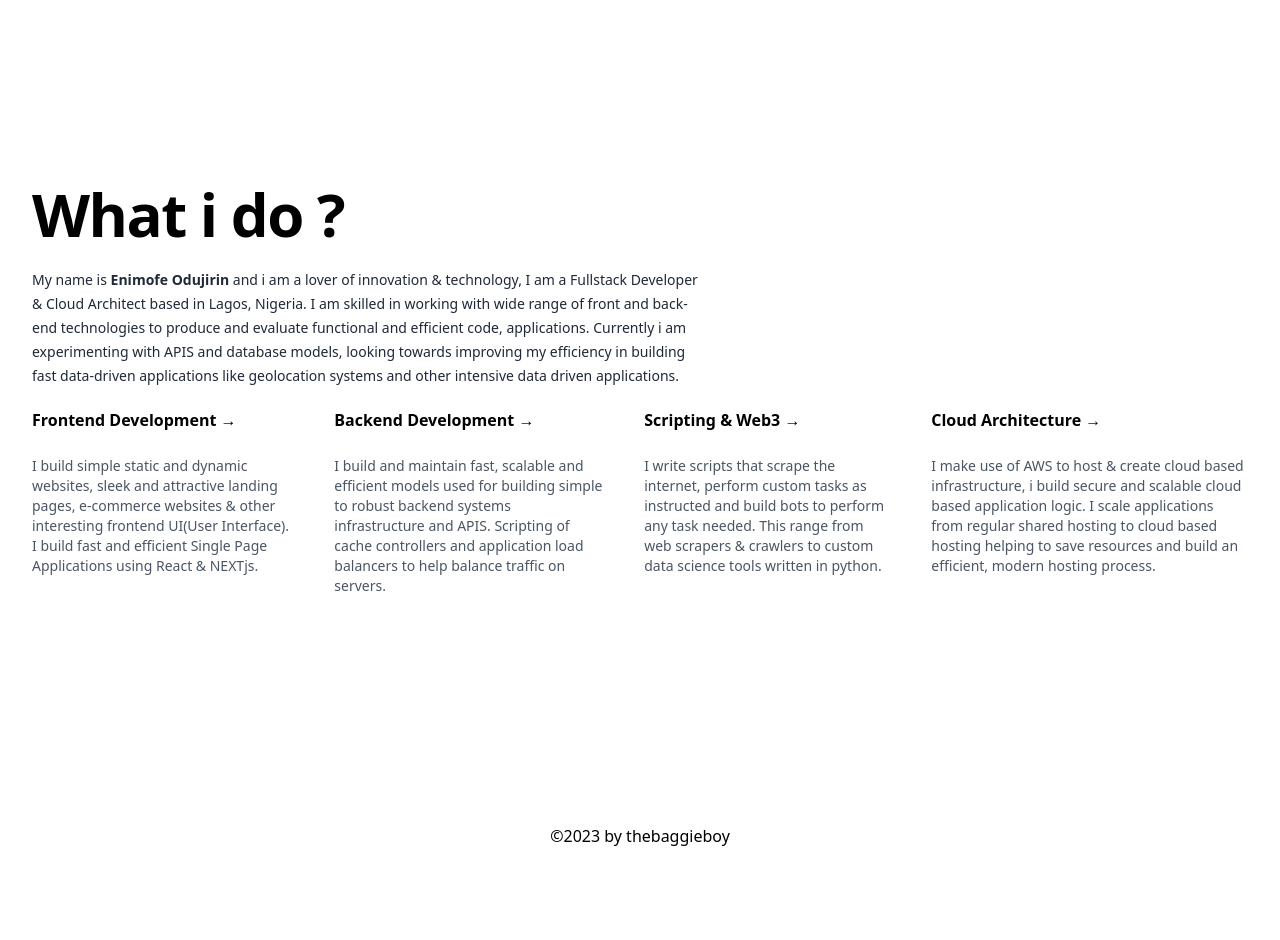
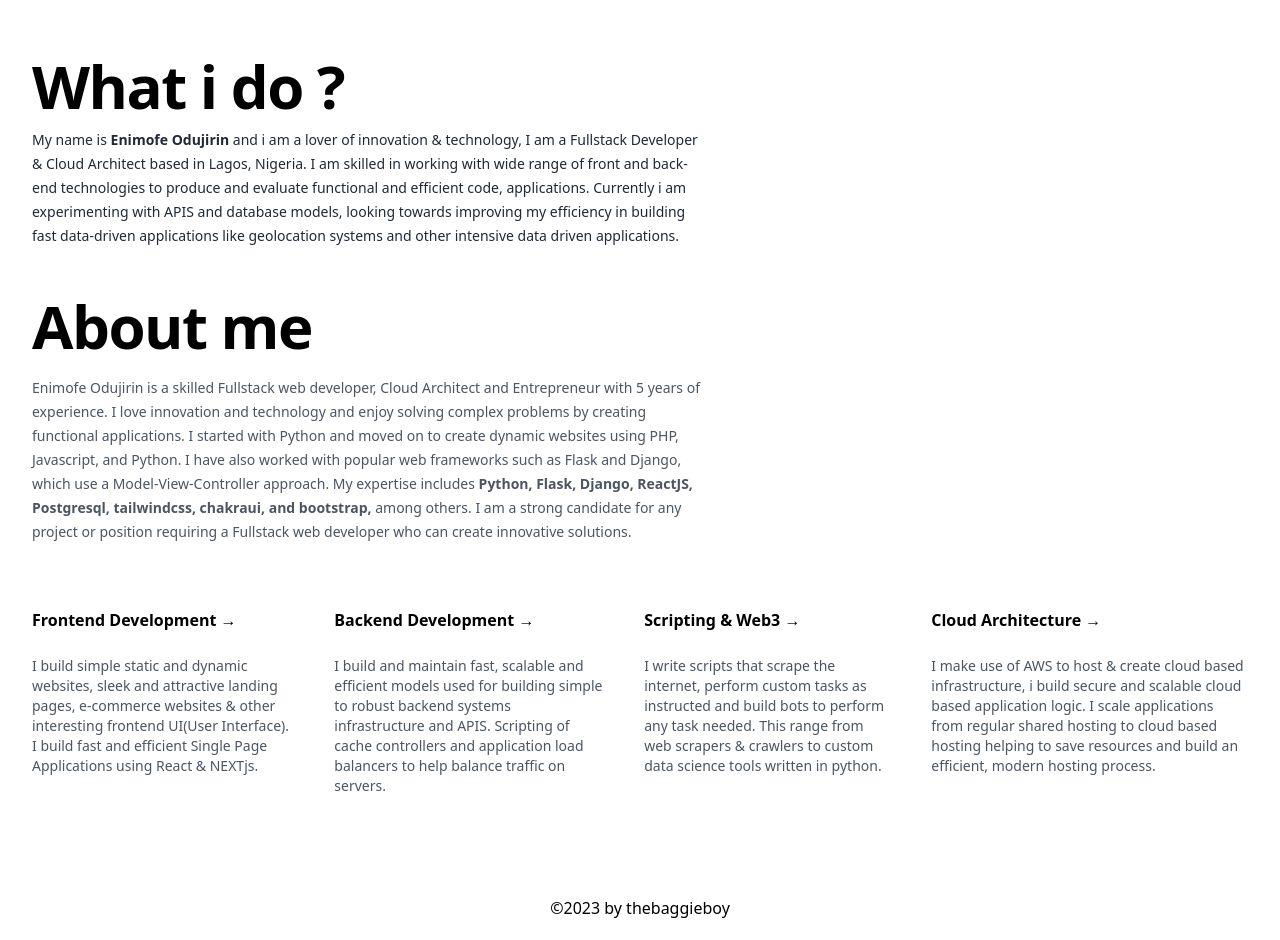
Before and after one commit to thebaggieboy/thebaggieboy.github.io, a Next.js app: page / in a window 1280 px wide. Shown: the part 660-1600 px from the top of the page. Before the commit the page ends 1528 px from the top, so only its background shows below. Built offline with nearby package versions, Linux system fonts and the light colour scheme.

Commit message:
Updated About me page

```diff
--- a/components/About.tsx
+++ b/components/About.tsx
@@ -8,20 +8,28 @@ const links = [
 
   export default function About() {
     return (
-      <div className="relative isolate overflow-hidden  py-24 sm:py-32">
-
-
+      <div className="relative isolate overflow-hidden">
 
         <div className="mx-auto p-20 max-w-7xl px-6 lg:px-8">
           <div className="mx-auto max-w-2xl lg:mx-0">
             <h2 className="text-4xl font-bold tracking-tight text-black sm:text-6xl">What i do ?</h2>
-            <p className="mt-6 text-sm leading-6 text-gray-800">
+            <p className="mt-3 text-sm leading-6 text-gray-800">
             My name is <b className="text-bold text-underline">Enimofe Odujirin</b> and i am a lover of innovation & technology, I am a Fullstack Developer & Cloud Architect based in Lagos, Nigeria. I am skilled in working with wide range of front and back-end technologies to produce and evaluate functional and efficient code, applications. Currently i am experimenting with APIS and database models, looking towards improving my efficiency in building fast data-driven applications like geolocation systems and other intensive data driven applications.
 
 
-            </p>
-          </div>
-          <div className="mx-auto mt-5 max-w-2xl lg:mx-0 lg:max-w-none">
+            </p> <br /><br />
+           <div className="mx-auto ">
+           <h2 className="text-4xl font-bold tracking-tight text-black sm:text-6xl">About me</h2>
+            <p className="mt-5 text-sm leading-6 text-gray-600">
+            Enimofe Odujirin is a skilled Fullstack web developer, Cloud Architect and Entrepreneur with 5 years of experience. I love innovation and
+            technology and enjoy solving complex problems by creating functional applications.
+            I started with Python and moved on to create dynamic websites using PHP, Javascript, and Python.
+             I have also worked with popular web frameworks such as Flask and Django, which use a Model-View-Controller approach.
+             My expertise includes <b className="text-bold text-underline"> Python, Flask, Django, ReactJS, Postgresql, tailwindcss, chakraui, and bootstrap,</b> among others.
+             I am a strong candidate for any project or position requiring a Fullstack web developer who can create innovative solutions.      </p>
+           </div>
+          </div><br/>
+          <div className="mx-auto mt-10 max-w-2xl lg:mx-0 lg:max-w-none">
             <div className="grid grid-cols-1 gap-y-6 gap-x-6 leading-6 text-dark sm:grid-cols-2 md:flex lg:gap-x-10">
               {links.map((link) => (
                 <a key={link.name}  href={link.href}>
--- a/components/Hero.tsx
+++ b/components/Hero.tsx
@@ -30,8 +30,6 @@ export default function Hero() {
               </p> <br/>
               <a href="../Resume.pdf" className='inline-flex justify-center rounded-lg text-sm font-semibold py-3 px-4 bg-slate-900 text-white hover:bg-slate-700'>Check out my resume</a>
 
-
-
             </div>
           </div>
 
--- a/components/NavBar.tsx
+++ b/components/NavBar.tsx
@@ -20,7 +20,6 @@ import { ChevronDownIcon } from '@heroicons/react/20/solid'
 
 const navigation = [
   { name: 'Home', href: '/' },
-  { name: 'About', href: '/about' },
   { name: 'Portfolio', href: '/portfolio' },
   { name: 'Blog', href: 'https://baggieblog.up.railway.app/' },
 ]
--- a/pages/about.tsx
+++ b/pages/about.tsx
@@ -15,16 +15,16 @@ const links = [
               About Me
               </h1> <hr />
               <p className="mt-2 text-sm leading-7 text-gray-600">
-              Enimofe Odujirin is a highly skilled Fullstack web developer, Cloud Architect and Entrepreneur with over five (5) years of experience in web programming and fullstack development. He has a passion for innovation and technology and enjoys solving complex problems by creating executable and functional live applications.
+              Enimofe Odujirin is a highly skilled Fullstack web developer, Cloud Architect and Entrepreneur with over five (5) years of experience in web programming and fullstack development. I have a passion for innovation and technology and i enjoy solving complex problems by creating executable and functional live applications.
 
-I started my tech career by learning Python and creating scripts for performing specific tasks. This foundational knowledge helped him develop a strong understanding of programming, which allowed him to move beyond design aspects and create dynamic websites using server-side code such as PHP and Python.
+I started my tech career by learning Python and creating scripts for performing specific tasks. This foundational knowledge helped me develop a strong understanding of programming, which allowed him to move beyond design aspects and create dynamic websites using server-side code such as PHP, Javascript and Python.
 
-I have also worked with web frameworks such as Flask and Django, which have optimized his development approach by implementing an MVC (Model-View-Controller) architecture. This approach has provided him with a solid understanding of database models, views, and URLs when creating fullstack applications.
+I have also worked with web frameworks such as Flask and Django, which have optimized my development approach by implementing an MVC (Model-View-Controller) architecture. This approach has provided me with a solid understanding of database models, views, and URLs when creating fullstack applications.
 
 My expertise spans various backend and frontend libraries/frameworks such as Python, Flask, Django, DRF (Django Rest Framework), ReactJS, NextJS, Postgresql, tailwindcss, chakraui, bootstrap, and other interesting frontend and backend libraries/frameworks.
 
-In conclusion,  myvast experience in web programming and fullstack development, combined with his passion for innovation and technology, makes him an excellent candidate for any project or position requiring a Fullstack web developer with a proven track record of creating innovative solutions to existing problems.
-              </p> <br/>
+In conclusion,  my vast experience in web programming and fullstack development, combined with his passion for innovation and technology, makes him an excellent candidate for any project or position requiring a Fullstack web developer with a proven track record of creating innovative solutions to existing problems.
+              </p> <br/> <br />
 
               <h1 className="text-4xl font-bold tracking-tight text-gray-900 sm:text-6xl">
               Tech Stack
```
